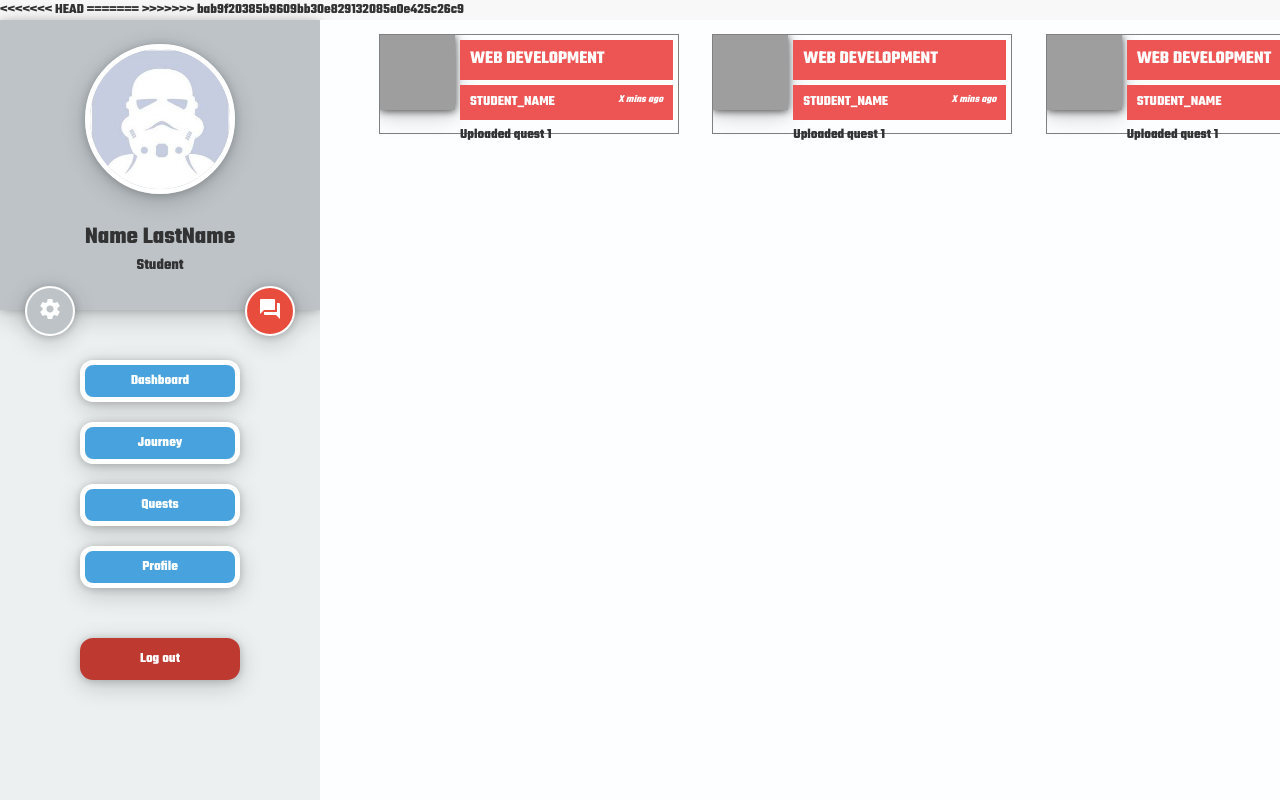
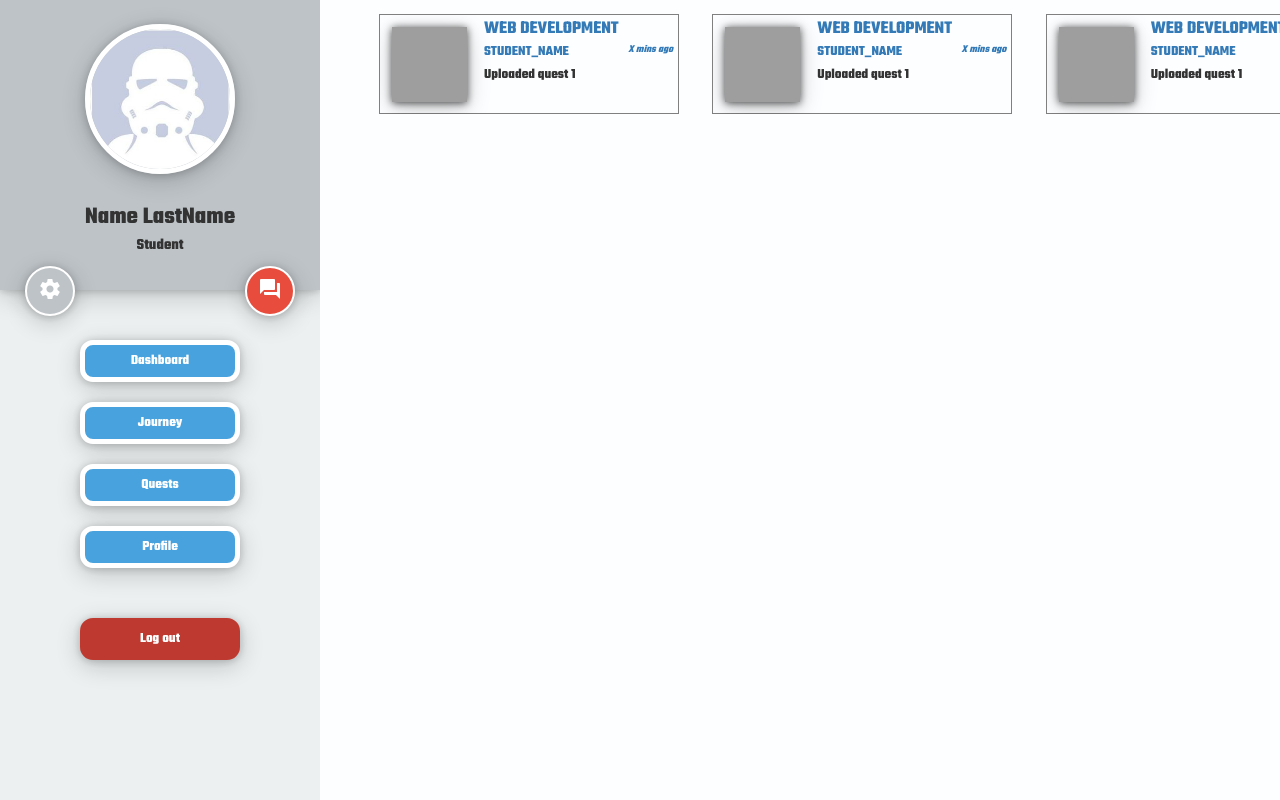
Before and after one commit to MartinR01/DVA231_Project, a PHP site: page /dashboard_professor.php in a window 1280 px wide. Run offline with PHP 8.4, Linux system fonts and the light colour scheme; some libraries are stand-ins or nearby versions; grey boxes are pictures that could not be loaded.

Commit message:
fixed bug

```diff
--- a/public_html/dashboard_professor.php
+++ b/public_html/dashboard_professor.php
@@ -15,11 +15,7 @@ if user already logged in, redirect to student/teacher dashboard
       <link rel="stylesheet" href="css/bootstrap.css">
       <!-- CSS Our-->
       <link rel="stylesheet" href="css/design_prof.css">
-<<<<<<< HEAD
 	  <link rel="stylesheet" href="css/activity_test.css">
-=======
-      <link rel="stylesheet" href="css/journey_test.css">
->>>>>>> bab9f20385b9609bb30e829132085a0e425c26c9
     <!-- jQuery and theamJQuery comented-->
     <!--link rel="stylesheet" href="http://ajax.googleapis.com/ajax/libs/jqueryui/1.10.1/themes/base/minified/jquery-ui.min.css" type="text/css" /-->
     <script type="text/javascript" src="http://code.jquery.com/jquery-1.9.1.min.js"></script>
```
